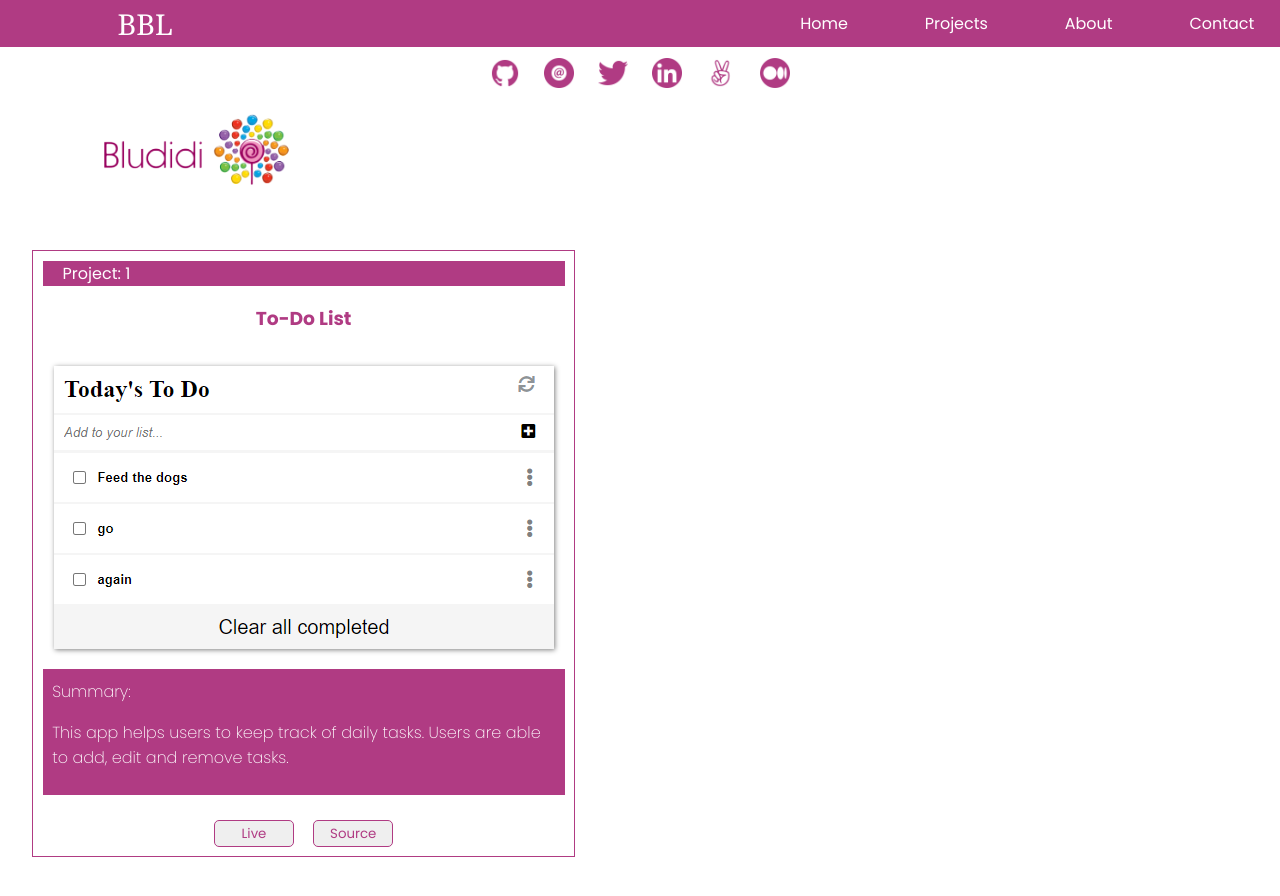
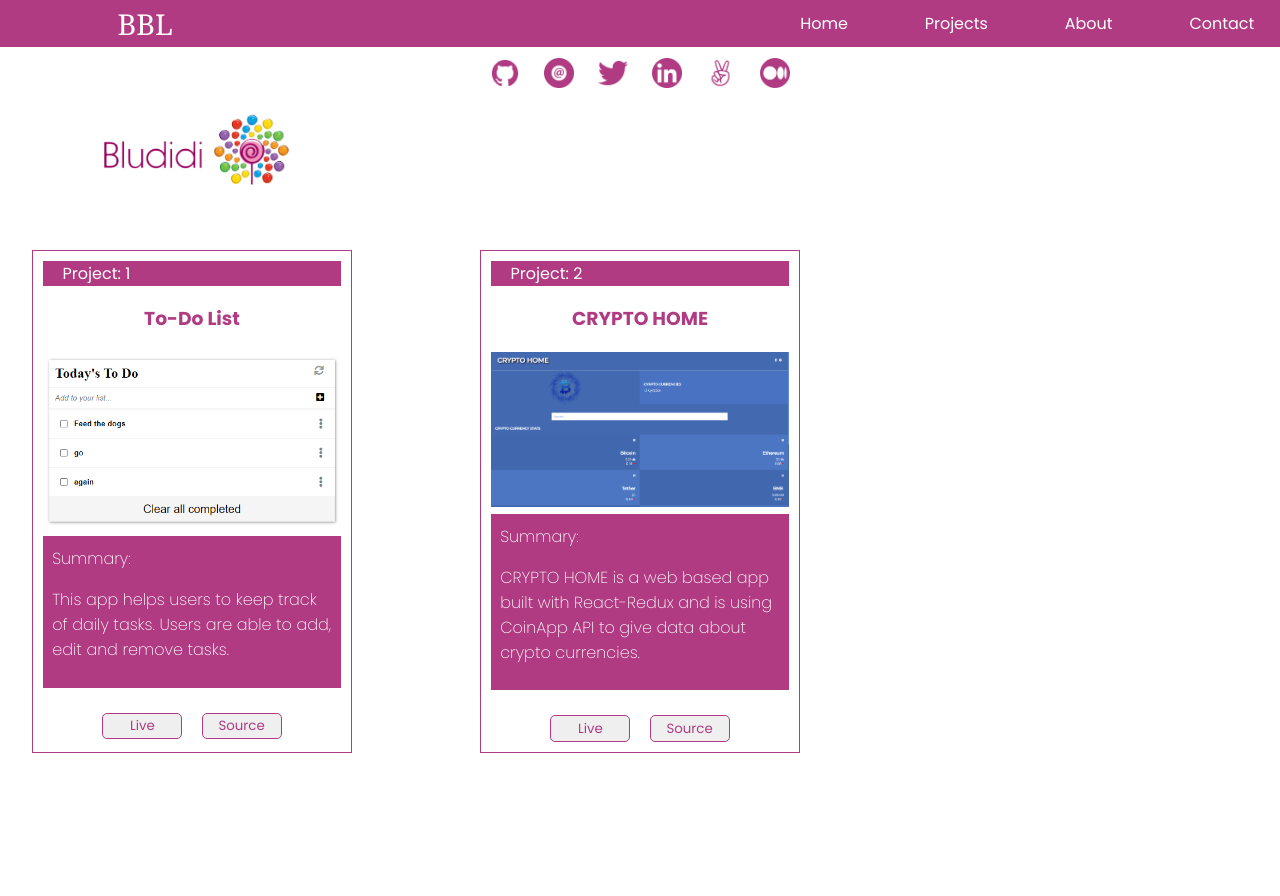
Before and after one commit to Bludidi/bludidi-portfolio, a React (Create React App) app: page /Projects in a window 1280 px wide. Shown: the top 896 px of the page. Built offline with nearby package versions, Linux system fonts and the light colour scheme; a web font is replaced by a local one.

Commit message:
Add second project

```diff
--- a/src/components/myProjects.js
+++ b/src/components/myProjects.js
@@ -1,5 +1,6 @@
 import React, { Component } from 'react';
 import myImage from '../images/ProjectsImages/tdl.png';
+import myImage1 from '../images/ProjectsImages/pc2.png';
 
 class ProjectCards extends Component {
   constructor(props) {
@@ -13,6 +14,18 @@ class ProjectCards extends Component {
           affiliation: 'Microverse project',
           image: myImage,
           summary: 'This app helps users to keep track of daily tasks. Users are able to add, edit and remove tasks.',
+          fullDescription: '',
+          techAndTools: [],
+          liveLink: '',
+          sourceLink: '',
+          complexity: '',
+        },
+        {
+          id: 2,
+          name: 'CRYPTO HOME',
+          affiliation: 'Microverse project',
+          image: myImage1,
+          summary: 'CRYPTO HOME is a web based app built with React-Redux and is using CoinApp API to give data about crypto currencies.',
           fullDescription: '',
           techAndTools: [],
           liveLink: '',
@@ -37,7 +50,9 @@ class ProjectCards extends Component {
               </div>
               <div>
                 <h3 className="card-header">{elem.name}</h3>
-                <img src={elem.image} alt={elem.name} />
+                <div>
+                  <img src={elem.image} alt={elem.name} className="project-image" />
+                </div>
                 <div className="project-summary">
                   <span>Summary:</span>
                   <p>{elem.summary}</p>
--- a/src/components/styles/Projects.css
+++ b/src/components/styles/Projects.css
@@ -62,7 +62,7 @@
   font-weight: 200;
 }
 
-/* .project-image {
-  width: 4em;
-  height: 2em;
-} */
+.project-image {
+  width: 100%;
+  height: 100%;
+}
```
Also changed, not shown: src/images/ProjectsImages/pc2.png (added).
